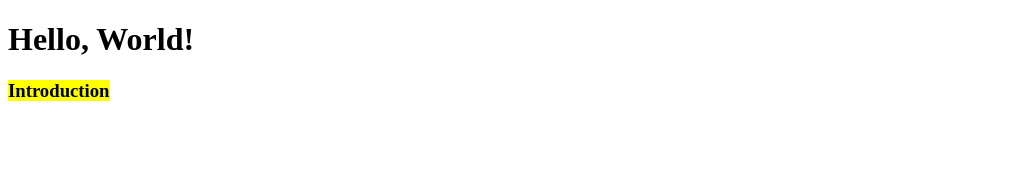
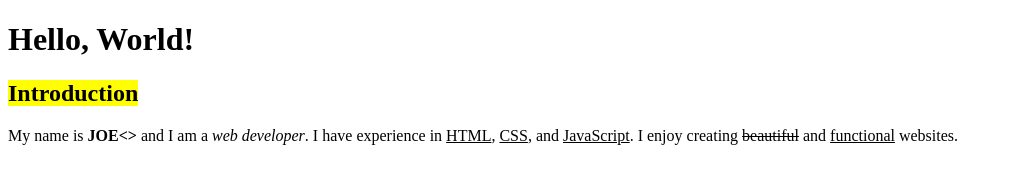
Before and after one commit to sh-reya2909/first, a plain HTML site: page index.html in a window 1280 px wide. Shown: the whole page, without its empty margins (0-1009 px from the left). Drawn offline with Linux system fonts and the light colour scheme.

Commit message:
Added new line

```diff
--- a/index.html
+++ b/index.html
@@ -7,6 +7,8 @@
 </head>
 <body>
       <h1>Hello, World!</h1>
-      <h3><mark>Introduction</mark></h3>
+      <h2><mark>Introduction</mark></h2>
+      <p> My name is <strong>JOE<> </strong>and I am a <em>web developer</em>. I have experience in <u>HTML</u>, <u>CSS</u>, and <u>JavaScript</u>. I enjoy creating <del>beautiful</del> and <ins>functional</ins> websites. </p>
+
 </body>
 </html>
```
